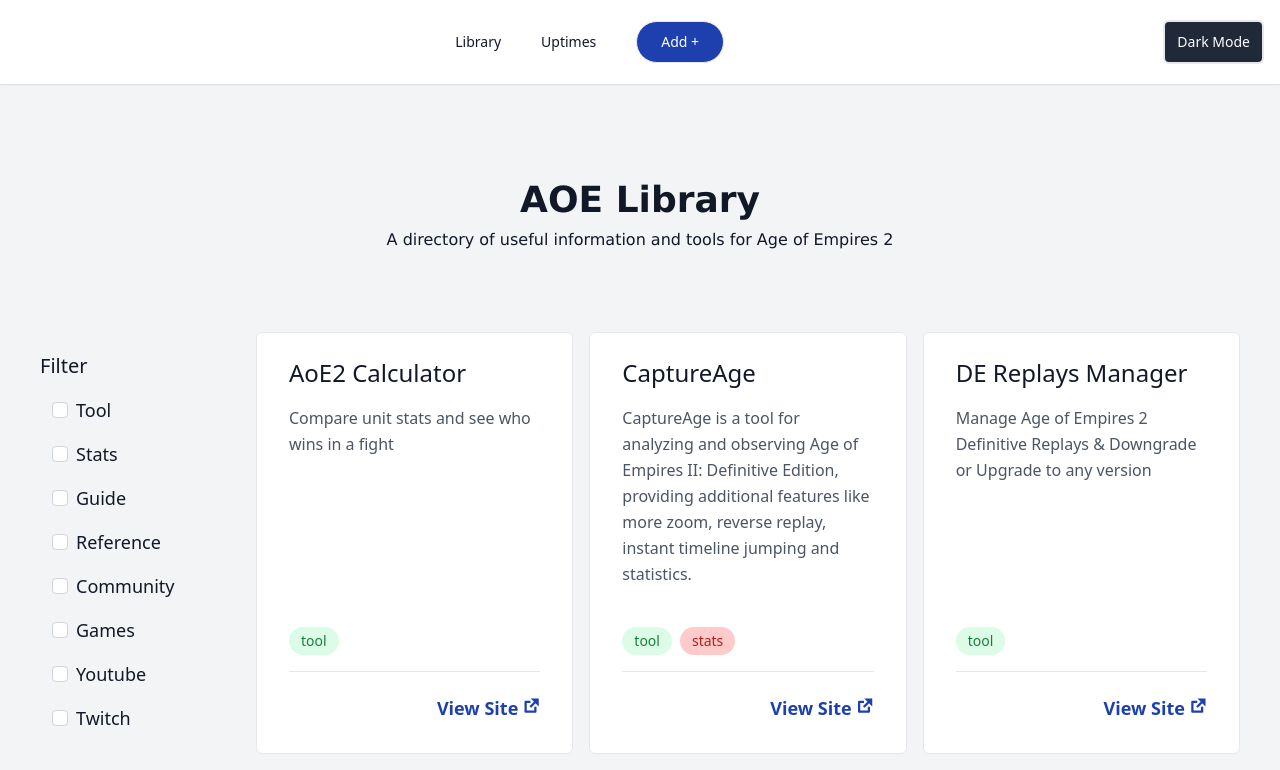
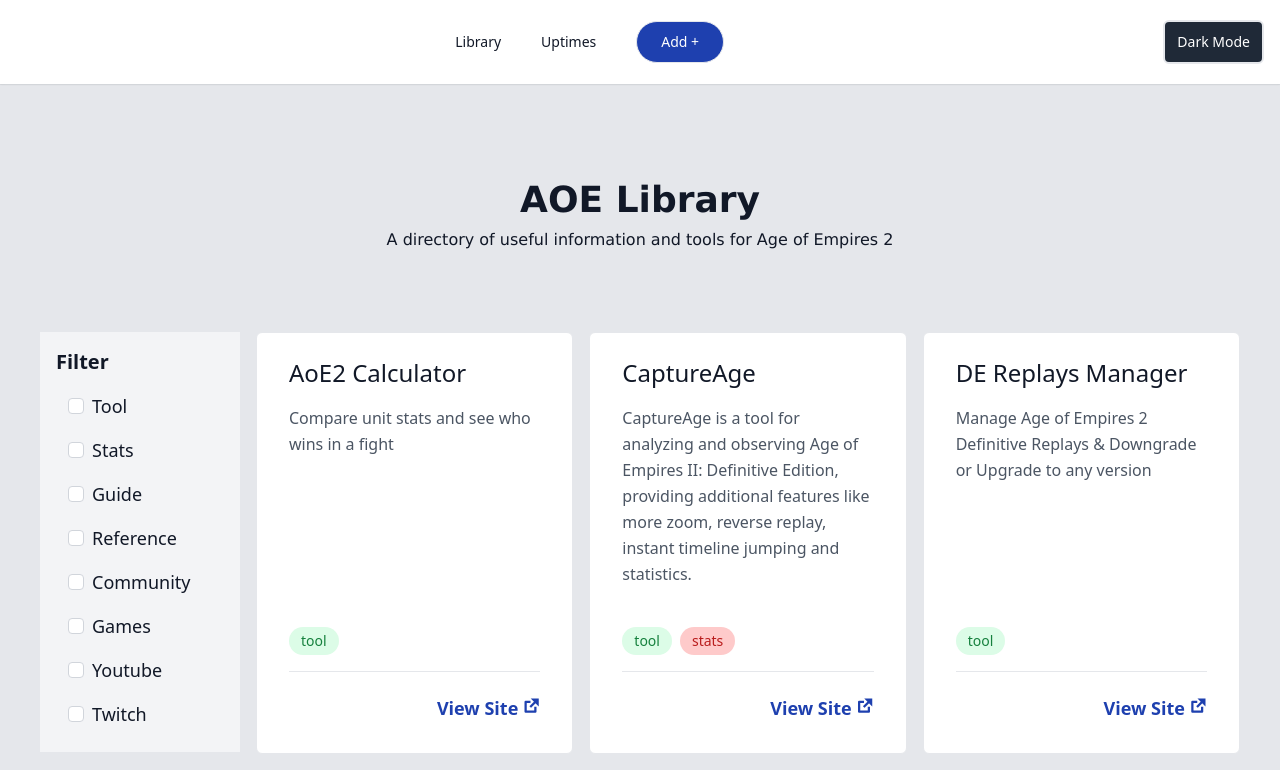
Before and after one commit to collinstommy/aoe-library, a SvelteKit app: page / in a window 1280 px wide. Shown: the top 770 px of the page. Built offline with nearby package versions, Linux system fonts and the light colour scheme.

Commit message:
colors on filters

```diff
--- a/src/app.html
+++ b/src/app.html
@@ -17,7 +17,7 @@
 
 		%sveltekit.head%
 	</head>
-	<body class="w-full bg-gray-100 text-gray-900 dark:bg-gray-900 dark:text-gray-200">
+	<body class="w-full bg-gray-200 text-gray-900 dark:bg-gray-900 dark:text-gray-200">
 		<!-- Google tag (gtag.js) -->
 		<script>
 			window.dataLayer = window.dataLayer || [];
--- a/src/components/Filters.svelte
+++ b/src/components/Filters.svelte
@@ -1,6 +1,6 @@
 <script>
 	import { TAGS } from '../config/tags';
-	import { setContext } from 'svelte'
+	import { setContext } from 'svelte';
 	import filters from '../stores/filters';
 	import Cta from './Cta.svelte';
 
@@ -9,13 +9,92 @@
 	const tags = Object.entries(TAGS);
 	let filterCount = 0;
 
-	const unsubscribe = filters.subscribe(value => {
+	const unsubscribe = filters.subscribe((value) => {
 		filterCount = value.length;
 	});
 
 	let show = true;
+</script>
 
-</script>
+<aside class="filters rounded-2 mb-4 flex flex-col bg-gray-100 p-4 dark:bg-gray-800 md:m-0 md:mr-4">
+	<div class="flex items-baseline justify-between">
+		<label class="flex md:pointer-events-none" for="showFilters">
+			<h3 class="mb-2 hidden text-xl font-semibold md:block">Filter</h3>
+			<h3 class="mb-2 text-xl md:hidden">Toggle Filters</h3>
+			<i
+				class={`ri-arrow-down-s-line
+				ml-1
+				md:hidden
+			`}
+			/>
+			<input
+				class="hidden"
+				id="showFilters"
+				name="showFilters"
+				type="checkbox"
+				bind:checked={show}
+			/>
+		</label>
+		<div
+			class={`
+			${!filterCount && 'hidden'}
+			flex
+			h-11
+			w-11
+			items-center
+			justify-center
+			rounded-full
+			bg-gray-200
+			font-bold
+
+			md:hidden
+			`}
+		>
+			{filterCount}
+		</div>
+	</div>
+	<div
+		class={`
+		flex
+		flex-col
+		items-start
+		md:flex-row
+
+		${!show && 'hidden'}
+	`}
+	>
+		<div class="flex w-full flex-col">
+			{#each tags as [key, value]}
+				<label
+					class={`label my-1 flex w-full cursor-pointer items-center rounded px-3 py-1 text-lg md:py-1
+						${
+							$filters.includes(key) &&
+							'border border-gray-300 bg-blue-100 dark:border-gray-600 dark:bg-gray-700'
+						}
+					`}
+					for={key}
+				>
+					<input
+						id={key}
+						name={key}
+						value={key}
+						type="checkbox"
+						bind:group={$filters}
+						on:click={() => setPage(0)}
+						class="
+						h-4
+						w-4
+						rounded
+						border-gray-300
+						text-indigo-600
+						focus:ring-indigo-500"
+					/>
+					<span class="mx-2">{value.text || key}</span>
+				</label>
+			{/each}
+		</div>
+	</div>
+</aside>
 
 <style>
 	.label {
@@ -25,86 +104,4 @@
 	.filters {
 		min-width: 200px;
 	}
-
 </style>
-
-<aside class="filters flex flex-col my-5 mr-4">
-	<div class="flex justify-between items-baseline">
-		<label class="flex md:pointer-events-none" for="showFilters" >
-			<h3 class="text-xl mb-2 hidden md:block">Filter</h3>
-			<h3 class="text-xl mb-2 md:hidden">Toggle Filters</h3>
-			<i class={`ri-arrow-down-s-line
-				ml-1
-				md:hidden
-			`}></i>
-			<input class="hidden"
-				id="showFilters"
-				name="showFilters"
-				type=checkbox bind:checked={show}
-			/>
-		</label>
-		<div class={`
-			${!filterCount && 'hidden'}
-			flex
-			justify-center
-			items-center
-			rounded-full
-			w-11
-			h-11
-			bg-gray-200
-			font-bold
-
-			md:hidden
-			`}>
-			{filterCount}
-		</div>
-	</div>
-	<div class={`
-		flex
-		items-start
-		flex-col
-		md:flex-row
-
-		${!show && 'hidden'}
-	`}>
-		<div class="flex flex-col w-full">
-			{#each tags as [key, value]}
-				<label class={`
-					label
-
-					w-full
-					px-3
-					py-1
-					my-1
-					cursor-pointer
-					rounded
-					flex
-					items-center
-					text-lg
-
-					md:py-1
-					${$filters.includes(key) && 'bg-blue-100 dark:bg-gray-700'}
-					`}
-					for="{key}"
-				>
-
-					<input
-					id="{key}"
-					name="{key}"
-					value="{key}"
-					type="checkbox"
-					bind:group={$filters}
-					on:click={() => setPage(0)}
-					class="
-						focus:ring-indigo-500
-						h-4
-						w-4
-						text-indigo-600
-						border-gray-300
-						rounded">
-					<span class="mx-2">{value.text || key}</span>
-				</label>
-			{/each}
-		</div>
-	</div>
-</aside>
--- a/src/components/Library.svelte
+++ b/src/components/Library.svelte
@@ -7,14 +7,14 @@
 	import Card from './Card.svelte';
 	import { sortItems, getIsNew } from '../lib/filtering';
 	import { getStartIndex, getEndIndex } from '../lib/usePagination';
-  import isNew from '$lib/isNew';
-  import darkMode from '../stores/darkMode';
+	import isNew from '$lib/isNew';
+	import darkMode from '../stores/darkMode';
 
 	export let items;
 
 	let isDark;
 
-	darkMode.subscribe(value => {
+	darkMode.subscribe((value) => {
 		isDark = value;
 	});
 
@@ -31,25 +31,25 @@
 	// 	// console.log({ votes });
 	// });
 
-	const unsubscribe = selectedFilters.subscribe(value => {
+	const unsubscribe = selectedFilters.subscribe((value) => {
 		activeFilters = value;
 	});
 
-  let currentPage = 0;
-  let pageSize = 12;
+	let currentPage = 0;
+	let pageSize = 12;
 
 	let votes = [];
 
-	const getVoteCount = itemId => vote => vote.resourceId === itemId;
-	const addVotes = item => {
+	const getVoteCount = (itemId) => (vote) => vote.resourceId === itemId;
+	const addVotes = (item) => {
 		const resource = votes.find(getVoteCount(item.id));
 		return {
 			...item,
-			voteCount: resource ? +resource.voteCount : 0,
+			voteCount: resource ? +resource.voteCount : 0
 		};
 	};
 
-	const setIsNew = item => {
+	const setIsNew = (item) => {
 		return {
 			...item,
 			isNew: isNew(item.dateAdded)
@@ -57,86 +57,76 @@
 	};
 
 	const byDate = (a, b) => {
-		if(a.isNew && !b.isNew){
+		if (a.isNew && !b.isNew) {
 			return -1;
 		}
-		if(!a.isNew && b.isNew){
+		if (!a.isNew && b.isNew) {
 			return 1;
 		}
 		return 0;
-	}
+	};
 
-	const paginate = ({ items, pageSize, currentPage}) => {
-		const startIndex = getStartIndex(pageSize, currentPage)
-		const endIndex = getEndIndex(pageSize, currentPage, items.length)
+	const paginate = ({ items, pageSize, currentPage }) => {
+		const startIndex = getStartIndex(pageSize, currentPage);
+		const endIndex = getEndIndex(pageSize, currentPage, items.length);
 		console.log({ startIndex, endIndex });
-		return items.slice(startIndex, endIndex + 1)
-	}
+		return items.slice(startIndex, endIndex + 1);
+	};
 
 	const setPage = (i) => {
-		currentPage = i
-	}
+		currentPage = i;
+	};
 
+	$: selectedItems = sortItems(activeFilters, items).map(addVotes).map(setIsNew).sort(byDate);
 
-	$: selectedItems = sortItems(activeFilters, items)
-		.map(addVotes)
-		.map(setIsNew)
-		.sort(byDate)
-
-	$: pages = Array.from({ length: Math.ceil(selectedItems.length / pageSize)});
-  $: paginatedItems = paginate({ items: selectedItems, pageSize, currentPage });
+	$: pages = Array.from({ length: Math.ceil(selectedItems.length / pageSize) });
+	$: paginatedItems = paginate({ items: selectedItems, pageSize, currentPage });
 </script>
-
-<style>
-	.wrapper {
-		display: flex;
-		justify-content: center;
-	}
-</style>
 
 <main class="wrapper flex flex-col items-center p-3">
 	<Hero
 		title="AOE Library"
 		description="A directory of useful information and tools for Age of Empires 2"
-	>
-	</Hero>
-	<div class="
+	/>
+	<div
+		class="
 		main-container
 		flex
 		flex-col
+		items-start
 
+		md:flex-row
 		md:p-4
-		md:flex-row
-		">
-		<Filters {setPage}/>
-		<section class="grid grid-cols-1 md:grid-cols-3 gap-4 flex-1">
+		"
+	>
+		<Filters {setPage} />
+		<section class="grid flex-1 grid-cols-1 gap-4 lg:grid-cols-2 xl:grid-cols-3">
 			{#each paginatedItems as item (item.title)}
 				<Card {...item} />
 			{/each}
 		</section>
 	</div>
 	<div class="my-4">
-		<ul class='inline-flex items-center -space-x-px'>
+		<ul class="inline-flex items-center -space-x-px">
 			{#each pages as page, i}
-				<button class={`py-2
+				<button
+					class={`border
+					border-gray-300
+					bg-white
+					py-2
 					px-3
 					leading-tight
 					text-gray-500
-					bg-white
-					border
-					border-gray-300
 					hover:bg-gray-100
 					hover:text-gray-700
+					dark:border-gray-700
 					dark:bg-gray-800
-					dark:border-gray-700
 					dark:text-gray-400
 					dark:hover:bg-gray-700
 					dark:hover:text-white
-					${i === currentPage && 'text-blue-600 bg-blue-50 hover:bg-blue-100 hover:text-blue-700'}`
-					}
-
-					on:click={() => setPage(i)}
-				>{i + 1}</button>
+					${i === currentPage && 'bg-blue-50 text-blue-600 hover:bg-blue-100 hover:text-blue-700'}`}
+					on:click={() => setPage(i)}>{i + 1}</button
+				>
 			{/each}
 		</ul>
 		<!-- <Pagination
@@ -149,3 +139,10 @@
 		/> -->
 	</div>
 </main>
+
+<style>
+	.wrapper {
+		display: flex;
+		justify-content: center;
+	}
+</style>
```
